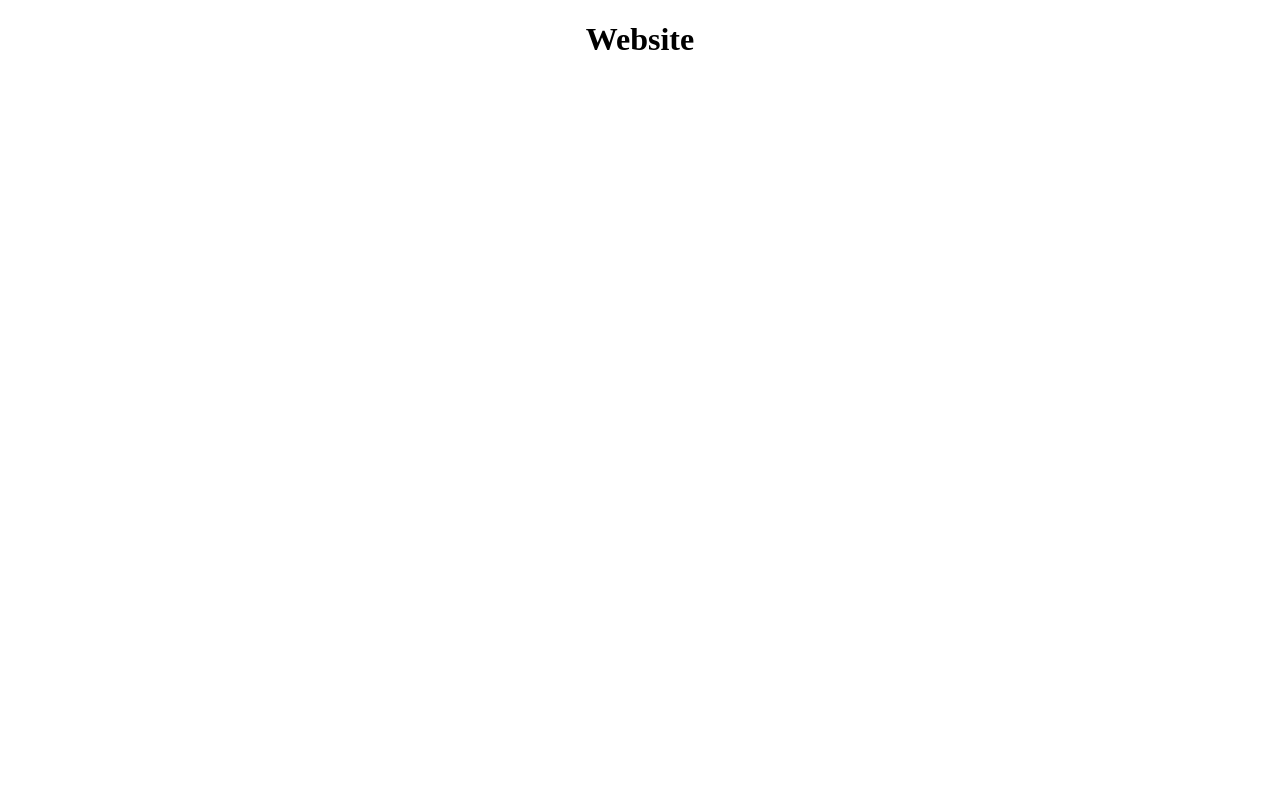
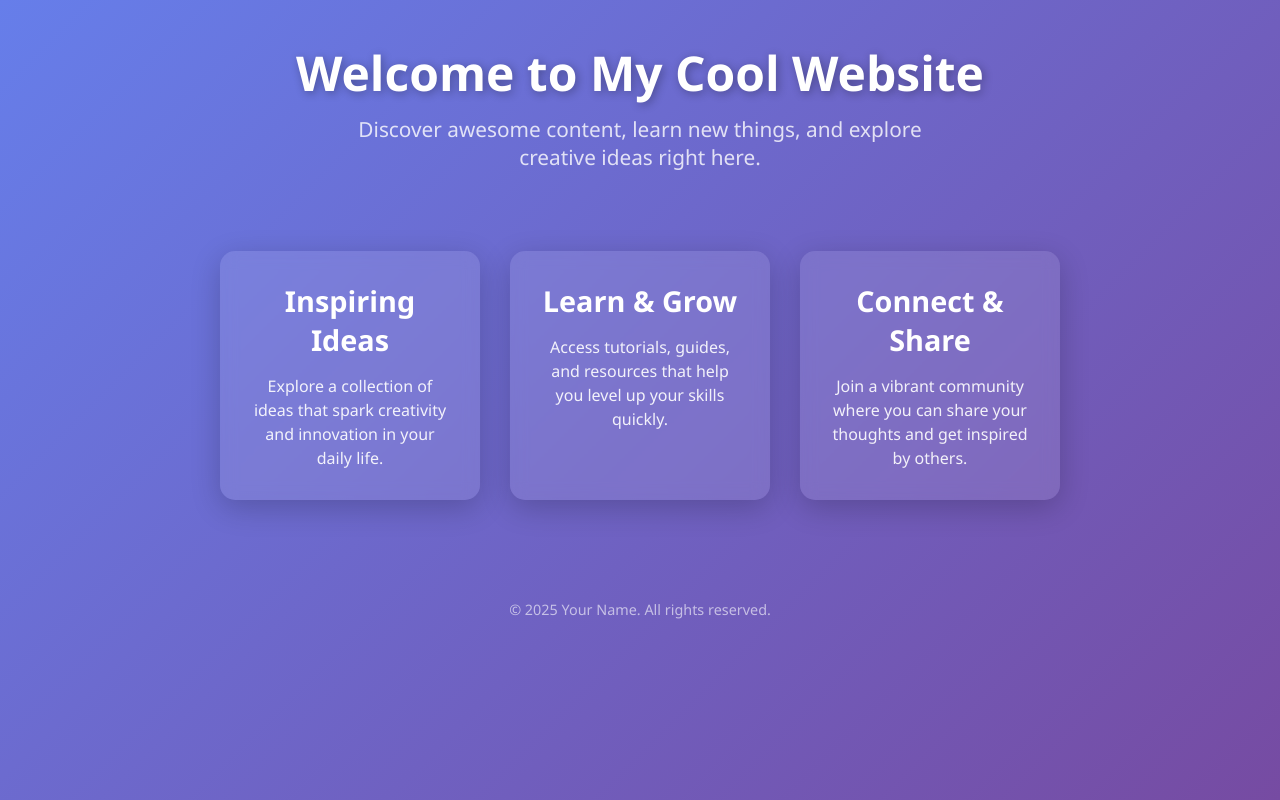
Before and after one commit to AdityaMehta226/mywebsite, a plain HTML site: page index.html in a window 1280 px wide. Drawn offline with Linux system fonts and the light colour scheme.

Commit message:
Update index.html

```diff
--- a/index.html
+++ b/index.html
@@ -1,6 +1,123 @@
 <!DOCTYPE html>
-<html>
+<html lang="en">
+<head>
+  <meta charset="UTF-8" />
+  <meta name="viewport" content="width=device-width, initial-scale=1" />
+  <title>Cool Modern Website</title>
+  <style>
+    /* Reset and base styles */
+    * {
+      margin: 0; padding: 0; box-sizing: border-box;
+      font-family: 'Segoe UI', Tahoma, Geneva, Verdana, sans-serif;
+    }
+
+    body {
+      background: linear-gradient(135deg, #667eea, #764ba2);
+      color: #fff;
+      min-height: 100vh;
+      display: flex;
+      flex-direction: column;
+      align-items: center;
+    }
+
+    header {
+      padding: 40px 20px;
+      text-align: center;
+      max-width: 900px;
+    }
+
+    header h1 {
+      font-size: 3rem;
+      margin-bottom: 10px;
+      text-shadow: 2px 2px 10px rgba(0,0,0,0.3);
+    }
+
+    header p {
+      font-size: 1.3rem;
+      opacity: 0.8;
+      max-width: 600px;
+      margin: 0 auto;
+    }
+
+    main {
+      display: flex;
+      gap: 30px;
+      margin: 40px 20px 80px;
+      flex-wrap: wrap;
+      justify-content: center;
+      max-width: 900px;
+    }
+
+    .card {
+      background: rgba(255, 255, 255, 0.1);
+      backdrop-filter: blur(8px);
+      border-radius: 15px;
+      padding: 30px;
+      width: 260px;
+      box-shadow: 0 8px 30px rgba(0,0,0,0.2);
+      transition: transform 0.3s ease, box-shadow 0.3s ease;
+      cursor: pointer;
+      text-align: center;
+    }
+
+    .card:hover {
+      transform: translateY(-10px);
+      box-shadow: 0 15px 40px rgba(255, 255, 255, 0.4);
+    }
+
+    .card h2 {
+      margin-bottom: 15px;
+      font-size: 1.8rem;
+    }
+
+    .card p {
+      font-size: 1rem;
+      line-height: 1.5;
+      opacity: 0.9;
+    }
+
+    footer {
+      text-align: center;
+      padding: 20px;
+      font-size: 0.9rem;
+      opacity: 0.6;
+    }
+
+    @media (max-width: 700px) {
+      main {
+        flex-direction: column;
+        align-items: center;
+      }
+    }
+  </style>
+</head>
 <body>
-  <h1 style="text-align: center;">Website</h1>
+
+<header>
+  <h1>Welcome to My Cool Website</h1>
+  <p>Discover awesome content, learn new things, and explore creative ideas right here.</p>
+</header>
+
+<main>
+  <div class="card">
+    <h2>Inspiring Ideas</h2>
+    <p>Explore a collection of ideas that spark creativity and innovation in your daily life.</p>
+  </div>
+
+  <div class="card">
+    <h2>Learn & Grow</h2>
+    <p>Access tutorials, guides, and resources that help you level up your skills quickly.</p>
+  </div>
+
+  <div class="card">
+    <h2>Connect & Share</h2>
+    <p>Join a vibrant community where you can share your thoughts and get inspired by others.</p>
+  </div>
+</main>
+
+<footer>
+  &copy; 2025 Your Name. All rights reserved.
+</footer>
+
 </body>
 </html>
```
